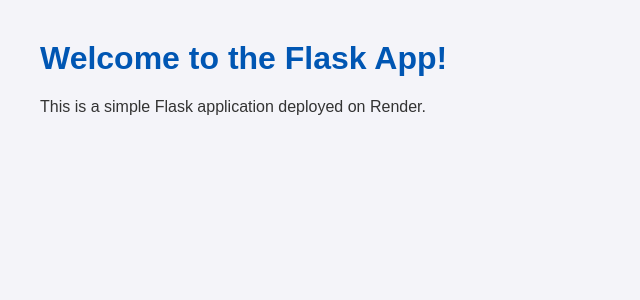
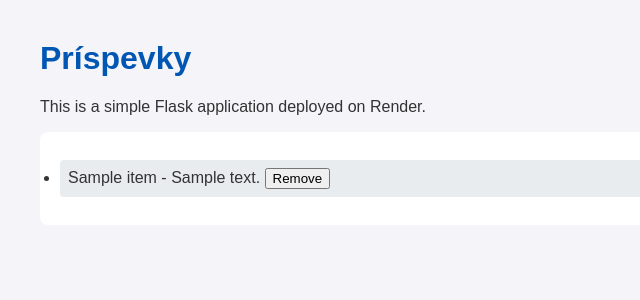
Before and after one commit to AzureBot/flask_app, a Flask app: template templates/index.html in a window 1280 px wide. Shown: the top 300 px of the page, without its empty margins (0-640 px from the left). Run offline with Flask 2, Linux system fonts and the light colour scheme; the template is opened without the code that fills it: most values are stand-ins (such as "Sample title", 1, 10 or a date in 2020).

Commit message:
Update index.html

```diff
--- a/templates/index.html
+++ b/templates/index.html
@@ -5,10 +5,26 @@
     <meta name="viewport" content="width=device-width, initial-scale=1.0">
     <title>Flask App</title>
     <link rel="stylesheet" href="{{ url_for('static', filename='style.css') }}">
-    </style>
 </head>
 <body>
-    <h1>Welcome to the Flask App!</h1>
+    <h1>Príspevky</h1>
     <p>This is a simple Flask application deployed on Render.</p>
+    <ul>
+        {% for item in items %}
+        <li id="item-{{ item._id }}">
+            {{ item.name }} - {{ item.description }}
+            <button onclick="removeItem('{{ item._id }}')">Remove</button>
+        </li>
+        {% endfor %}
+    </ul>
+
+    <script src="https://ajax.googleapis.com/ajax/libs/jquery/3.5.1/jquery.min.js"></script>
+    <script>
+    function removeItem(item_id) {
+        $.post('/remove/' + item_id, {}, function() {
+            $('#item-' + item_id).remove();
+        });
+    }
+    </script>
 </body>
 </html>
```
